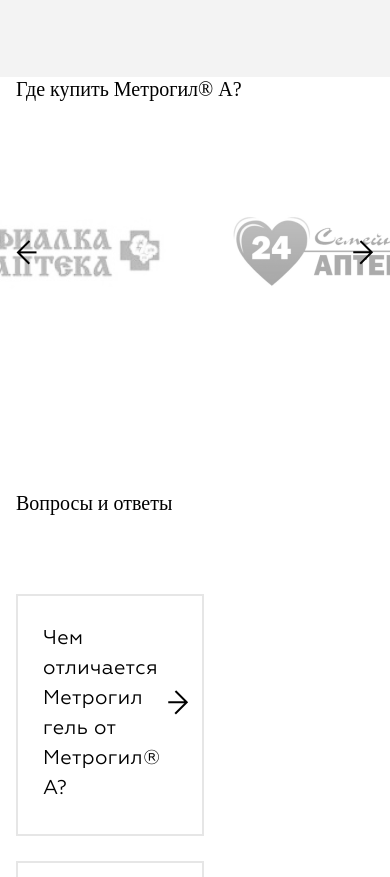
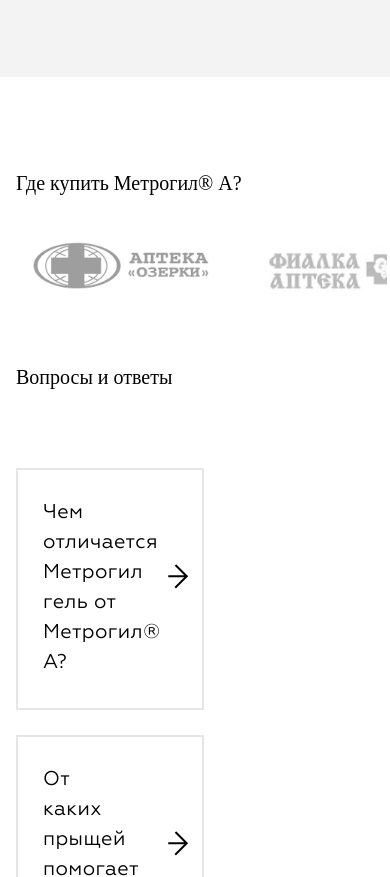
Before and after one commit to keysman59/sites-mg, a plain HTML site: page product-metrogil-a.html in a window 390 px wide. Shown: the part 3560-4437 px from the top of the page. Drawn offline with Linux system fonts and the light colour scheme; files whose address does not match are found by name; a web font is replaced by a local one.

Commit message:
where buy mob

```diff
--- a/css/products-mobile.css
+++ b/css/products-mobile.css
@@ -49,6 +49,10 @@
 	.application-item__img {
 		max-width: 267px;
 		width: 20vw;
+	}
+	.where-buy-item__img {
+		width: 100%;
+		max-width: 220px;
 	}
 }
 @media (max-width: 1100px) {
@@ -104,6 +108,12 @@
 	}
 	.application-item--last {
 		width: 100%;
+	}
+	.where-buy-item__img {
+		max-width: 180px;
+	}
+	.wb-items-arrows {
+		top: 28%;
 	}
 
 }
@@ -338,6 +348,31 @@
 	.application {
 		background: #F3F3F3;
 	}
+	.where-buy-slider {
+		overflow-x: auto;
+		width: 95vw;
+	}
+	.where-buy-item__img {
+		max-width: 100%;
+		width: 200px;
+	}
+	.wb-items-arrows {
+		display: none;
+	}
+	.where-buy-items {
+		justify-content: flex-start;
+	}
+	.where-buy-item {
+		flex: 0 0 auto;
+	}
+	.where-buy-slider {
+		margin-top: 28px;
+	}
+	.where-buy-content-wrp {
+		padding-top: 94px;
+		padding-bottom: 46px;
+	}
+
 }
 
 @media (max-width: 479px) {
--- a/css/products.css
+++ b/css/products.css
@@ -390,6 +390,7 @@
 }
 
 .where-buy-content-wrp {
+	padding-top: 100px;
 	padding-bottom: 176px;
 }
 
--- a/product-metrogil-a.html
+++ b/product-metrogil-a.html
@@ -255,16 +255,16 @@
 				<div class="where-buy-slider">
 					<div class="where-buy-items">
 						<div class="where-buy-item">
-							<img src="images/main-pages/where-buy/where-buy-pharmacy-1.png" alt="">
+							<img class="where-buy-item__img" src="images/main-pages/where-buy/where-buy-pharmacy-1.png" alt="">
 						</div>
 						<div class="where-buy-item">
-							<img src="images/main-pages/where-buy/where-buy-pharmacy-2.png" alt="">
+							<img class="where-buy-item__img" src="images/main-pages/where-buy/where-buy-pharmacy-2.png" alt="">
 						</div>
 						<div class="where-buy-item">
-							<img src="images/main-pages/where-buy/where-buy-pharmacy-3.png" alt="">
+							<img class="where-buy-item__img" src="images/main-pages/where-buy/where-buy-pharmacy-3.png" alt="">
 						</div>
 						<div class="where-buy-item">
-							<img src="images/main-pages/where-buy/where-buy-pharmacy-4.png" alt="">
+							<img class="where-buy-item__img" src="images/main-pages/where-buy/where-buy-pharmacy-4.png" alt="">
 						</div>
 					</div>
 					<div class="wb-items-arrows wb-items-arrow-left">
```
